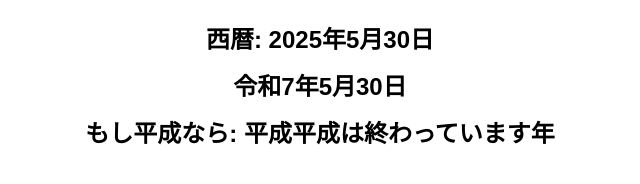
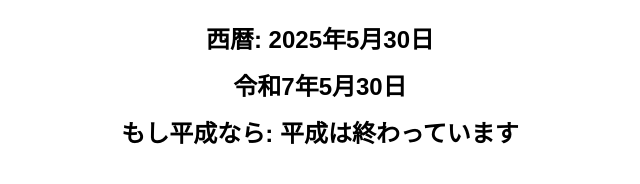
Before and after one commit to Tonasu/date-widget, a plain HTML site: page index.html in a window 1280 px wide. Shown: the whole page, without its empty margins (320-960 px from the left). Drawn offline with Linux system fonts and the light colour scheme.

Commit message:
Update index.html

```diff
--- a/index.html
+++ b/index.html
@@ -32,11 +32,11 @@
   }
   document.getElementById("wareki").textContent = getWareki(y, m, d);
 
-  let heiseiYear = y - 1988;
+  let heiseiText = "";
   if (y > 2019 || (y === 2019 && m >= 5)) {
-    heiseiYear = "平成は終わっています";
+    heiseiText = "平成は終わっています";
+  } else {
+    heiseiText = `平成${y - 1988}年`;
   }
-  document.getElementById("heisei").textContent = `もし平成なら: 平成${heiseiYear}年`;
+  document.getElementById("heisei").textContent = `もし平成なら: ${heiseiText}`;
 </script>
-</body>
-</html>
```
